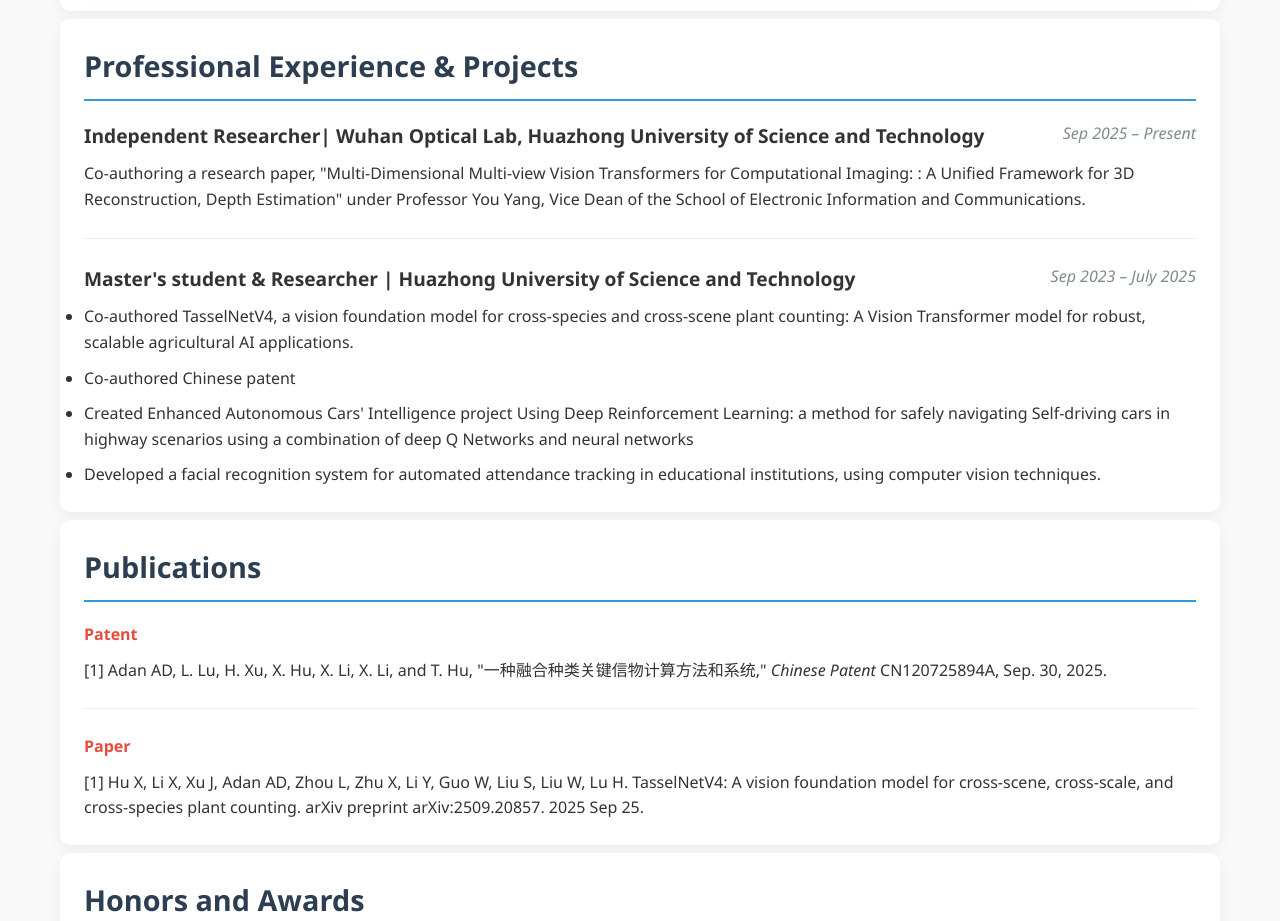
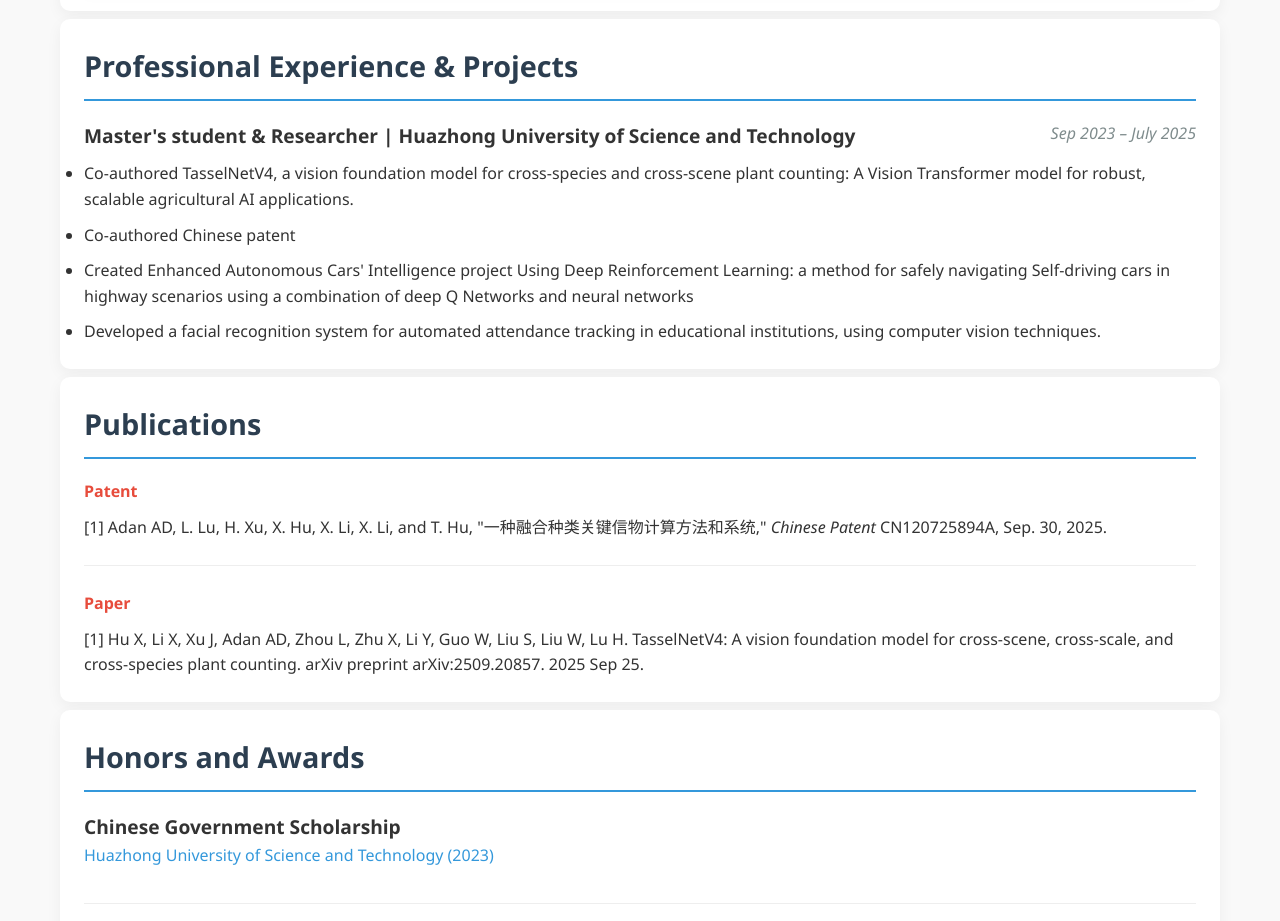
Before and after one commit to AbdulkadirDuran/CV, a plain HTML site: page index.html in a window 1280 px wide. Shown: the part 1700-2621 px from the top of the page. Drawn offline with Linux system fonts and the light colour scheme.

Commit message:
updated files

```diff
--- a/index.html
+++ b/index.html
@@ -498,20 +498,7 @@
 
         <section class="experience">
             <h2>Professional Experience & Projects</h2>
-            <div class="experience-item">
-                <div class="item-header">
-                    <div class="item-title">Independent Researcher|  Wuhan Optical Lab, Huazhong University of Science and Technology</div>
-                    <div class="item-date">Sep 2025 – Present</div>
-                </div>
-                <div class="item-description">
-                    <p>Co-authoring a research paper, "Multi-Dimensional Multi-view Vision Transformers for Computational Imaging: : A Unified Framework for 3D Reconstruction, Depth Estimation" under Professor You Yang, Vice Dean of the School of Electronic Information and Communications.
-                    </p>
-
-
-
-
-                </div>
-            </div>
+            <!--  -->
             <div class="experience-item">
                 <div class="item-header">
                     <div class="item-title">Master's student & Researcher | Huazhong University of Science and Technology</div>
```
Also changed, not shown: 1 other file.
